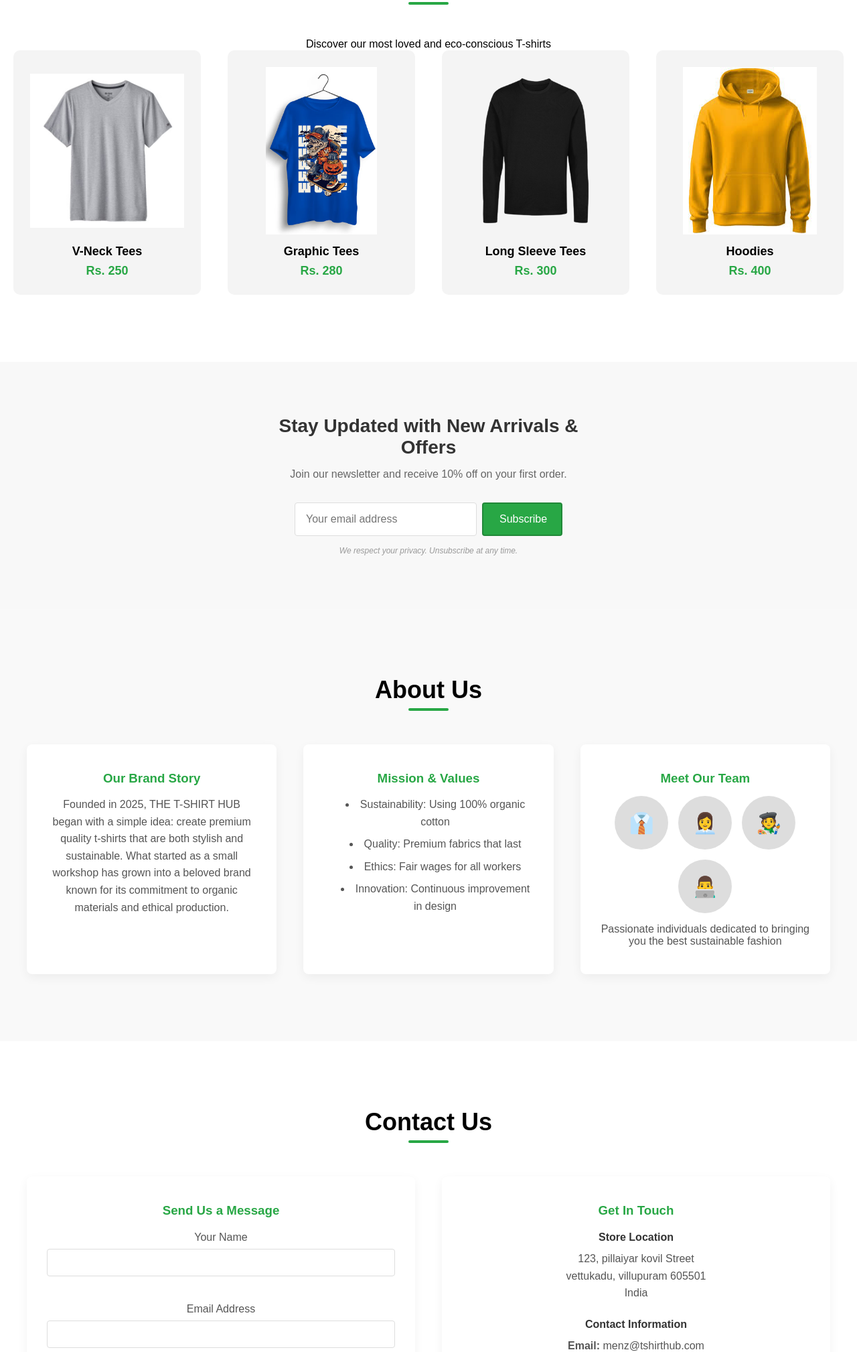
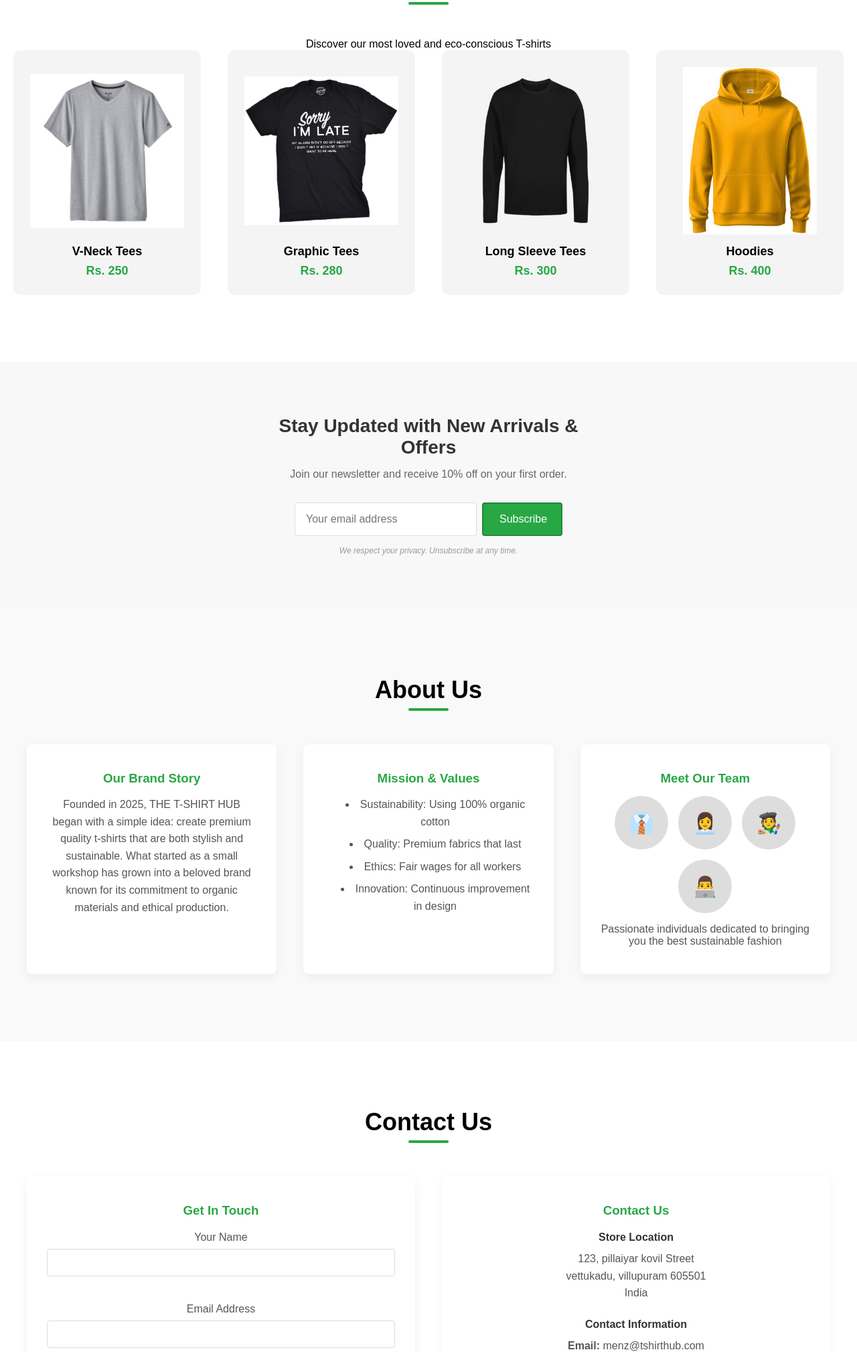
Before and after one commit to Ajith16102001/teeshub, a website: page index.html in a window 1280 px wide. Shown: the part 1545-3563 px from the top of the page at 67% size. Drawn offline with Linux system fonts and the light colour scheme.

Commit message:
Update index.html

```diff
--- a/index.html
+++ b/index.html
@@ -1291,8 +1291,8 @@
       <!-- Graphic Tees -->
       <div class="product-card">
         <div class="product-image-container">
-          <img src="./images/graphics1.jpg" alt="Graphic Tees" class="product-image">
-          <img src="./images/graphics2.jpg" alt="Graphic Tees Detail" class="product-image-hover">
+          <img src="./images/graphics3.jpg" alt="Graphic Tees" class="product-image">
+          <img src="./images/graphics5.jpg" alt="Graphic Tees Detail" class="product-image-hover">
         </div>
         <h6>Graphic Tees</h6>
         <div class="price">Rs. 280</div>
@@ -1391,7 +1391,7 @@
       <div class="contact-row">
         <!-- Contact Form -->
         <div class="contact-form">
-          <h3 style="color: #28a745; margin-bottom: 20px;">Send Us a Message</h3>
+          <h3 style="color: #28a745; margin-bottom: 20px;">Get In Touch</h3>
 
           <form id="contactForm">
             <div style="margin-bottom: 20px;">
@@ -1415,7 +1415,7 @@
 
         <!-- Contact Info -->
         <div class="contact-info">
-          <h3 style="color: #28a745; margin-bottom: 20px;">Get In Touch</h3>
+          <h3 style="color: #28a745; margin-bottom: 20px;">Contact Us</h3>
 
           <div style="margin-bottom: 25px;">
             <h4 style="margin-bottom: 10px; color: #333;">Store Location</h4>
```
